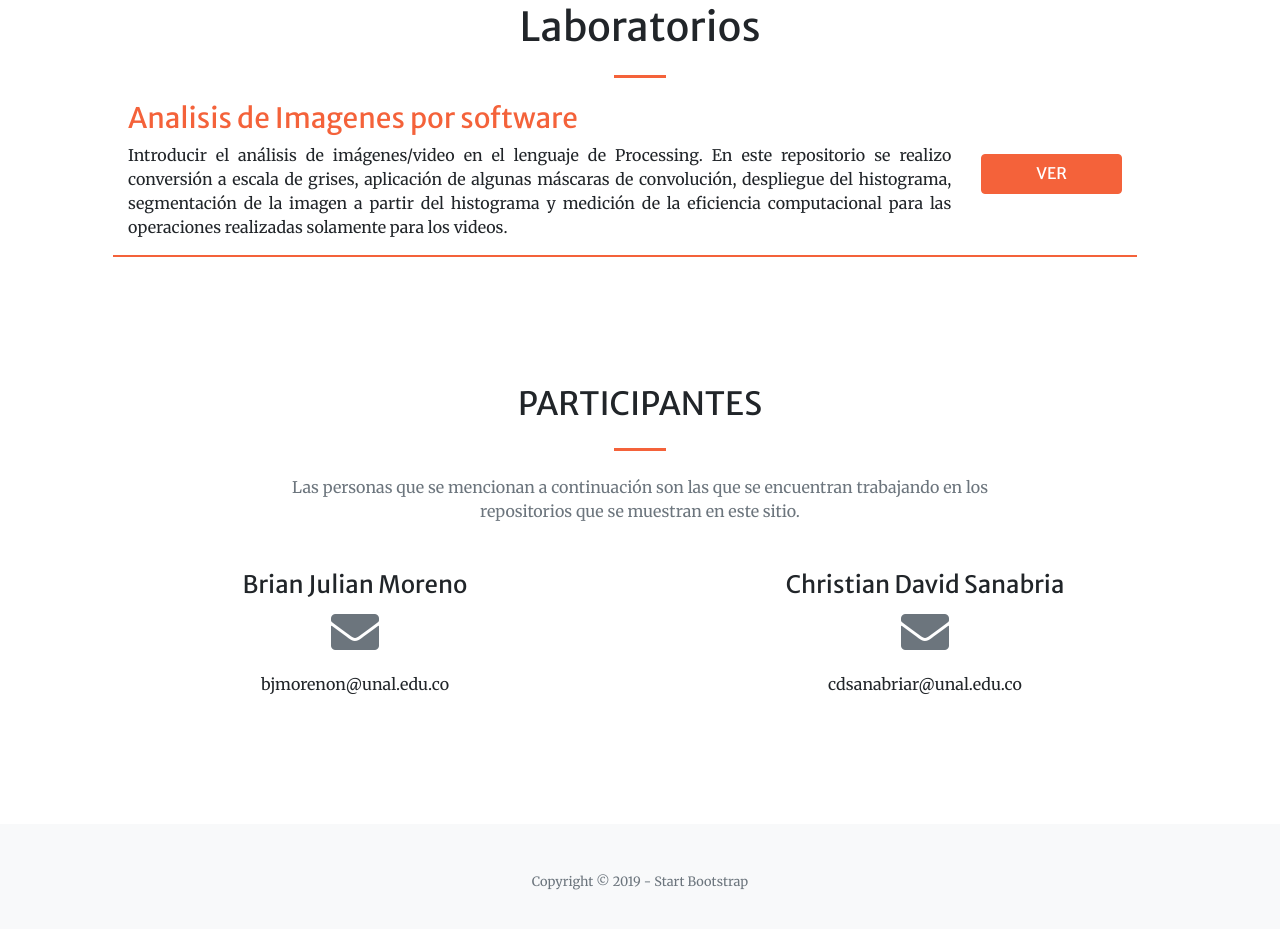
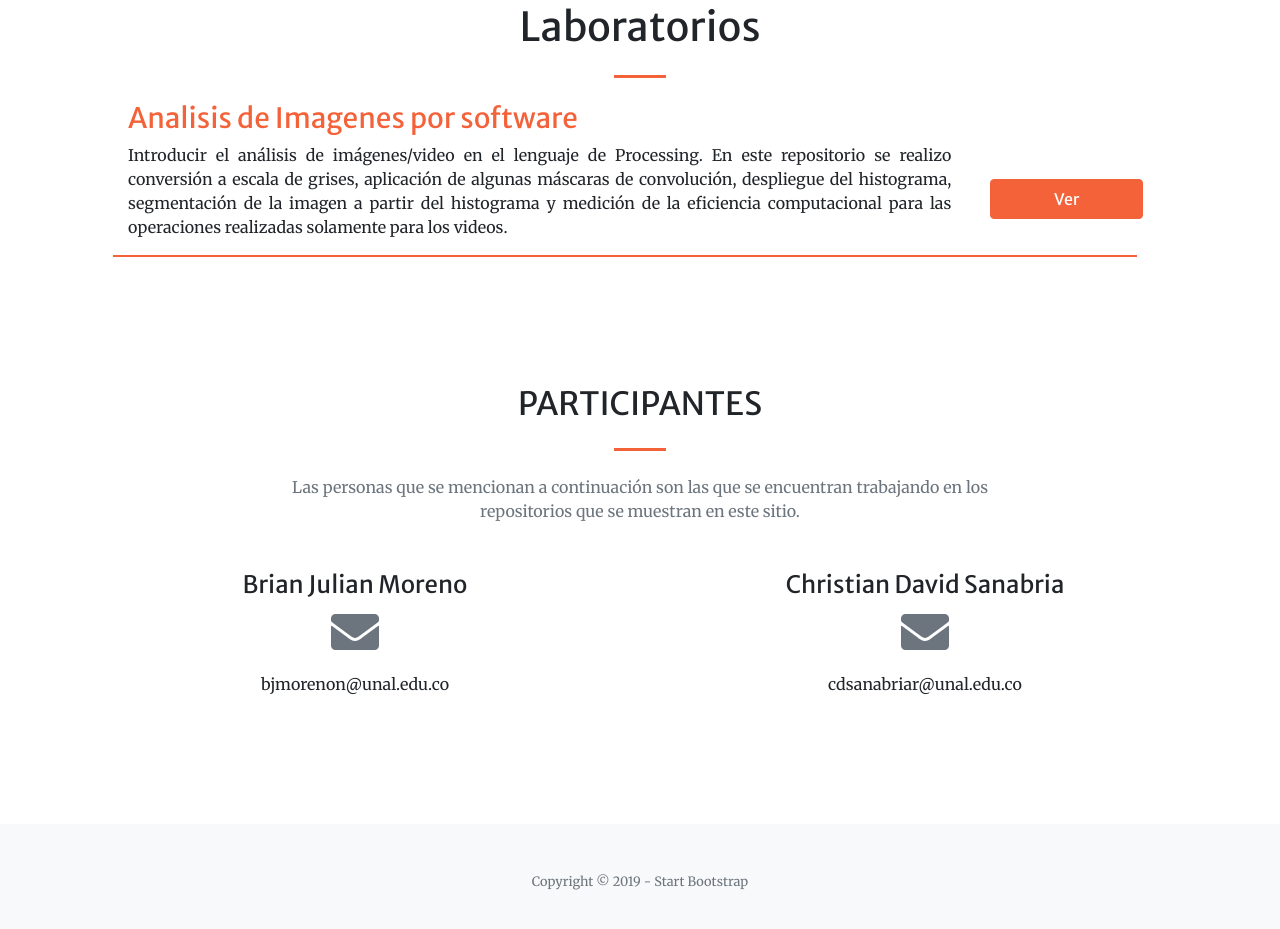
Before and after one commit to Visual-Computing-unal-bjm-cds/web, a website with bundled scripts: page index.html in a window 1280 px wide. Shown: the part 1399-2328 px from the top of the page. Built offline with nearby package versions, Linux system fonts and the light colour scheme; files whose address does not match are found by name.

Commit message:
button link

```diff
--- a/index.html
+++ b/index.html
@@ -93,7 +93,9 @@
 						<p style="text-align: justify;">Introducir el análisis de imágenes/video en el lenguaje de Processing. En este repositorio se realizo conversión a escala de grises, aplicación de algunas máscaras de convolución, despliegue del histograma, segmentación de la imagen a partir del histograma y medición de la eficiencia computacional para las operaciones realizadas solamente para los videos.</p>
 					</div>
 					<div class="col-xs-2 col-sm-2 col-md-2 col-lg-2">
-						<a class="btn btn-primary" style="width: 100%; margin-top: 37%; height: 26%;" href="https://github.com/Visual-Computing-unal-bjm-cds/Analisis-de-imagenes-por-software">VER</a>
+						<form action="https://github.com/Visual-Computing-unal-bjm-cds/Analisis-de-imagenes-por-software">
+								<input class="btn btn-primary" style="width: 90%; margin-left: 5%; margin-bottom: 10px; height: 40px; top: 50%;position: absolute"  type="submit" value="Ver"/>
+						</form>
 					</div>
 				</div>
 
```
Also changed, not shown: js/creative.min.js (+7 -1 lines).
